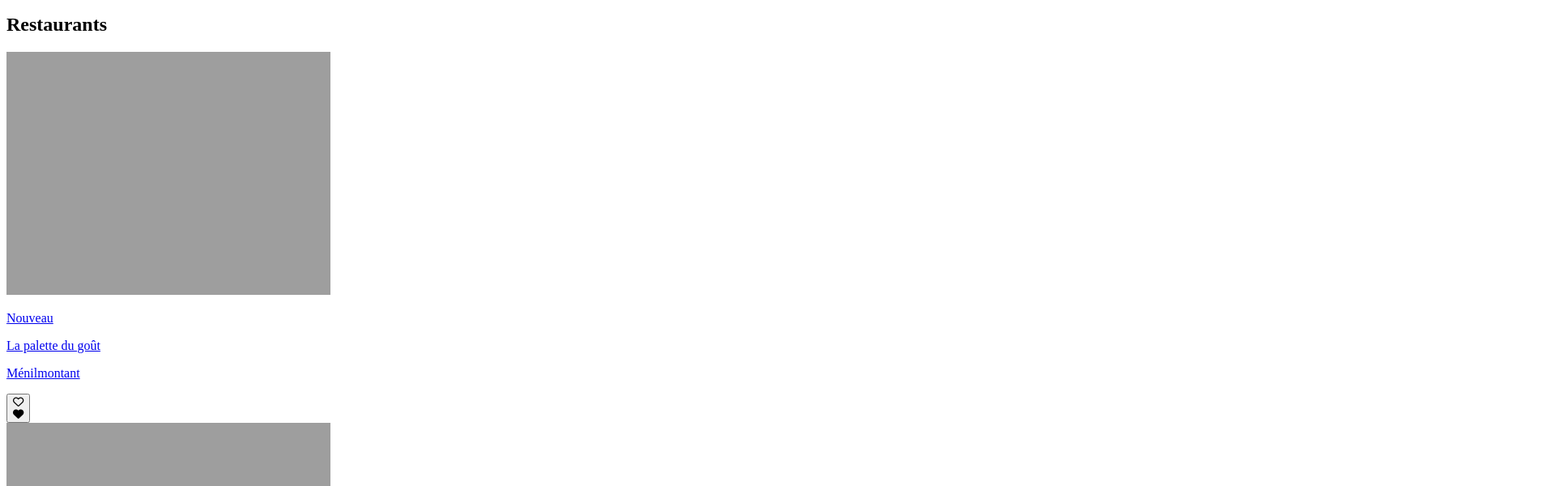
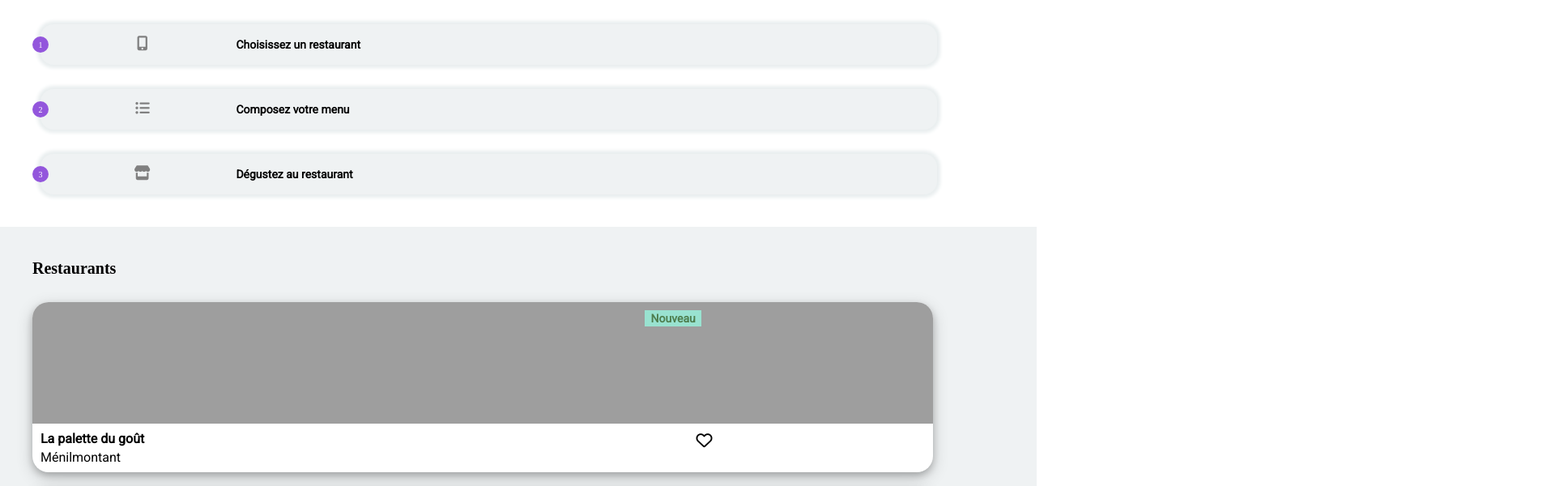
Before and after one commit to aassvi/homyfood, a website: page index.html in a window 1280 px wide. Shown: the part 359-959 px from the top of the page at 81% size, 1920 px wide, since content can reach past the window. Drawn offline with nearby package versions, Linux system fonts and the light colour scheme; files that its build step writes are made by us from their sources; the site is published under a folder, as on GitHub Pages, so addresses that start at the root find nothing.

Commit message:
Update index.html
test link css

```diff
--- a/index.html
+++ b/index.html
@@ -5,7 +5,7 @@
 <meta name="viewport" content="width=device-width"> <!--modifie la largeur viewport du navigateur mobile et obtenir un rendu facile à lire sans zoom -->
 <title>ohmyfood</title>
 <link href="https://fonts.googleapis.com/css?family=Roboto" rel="stylesheet">
-<link rel="stylesheet" type="text/css" href="/ohmyfood/.public/css/style.css">
+<link rel="stylesheet" type="text/css" href="ohmyfood/.public/css/style.css">
 <script src="https://kit.fontawesome.com/fcc853d552.js" crossorigin="anonymous"></script>
 <!-- declaration font Awesome https://fontawesome.com/  -->
 </head>
```
